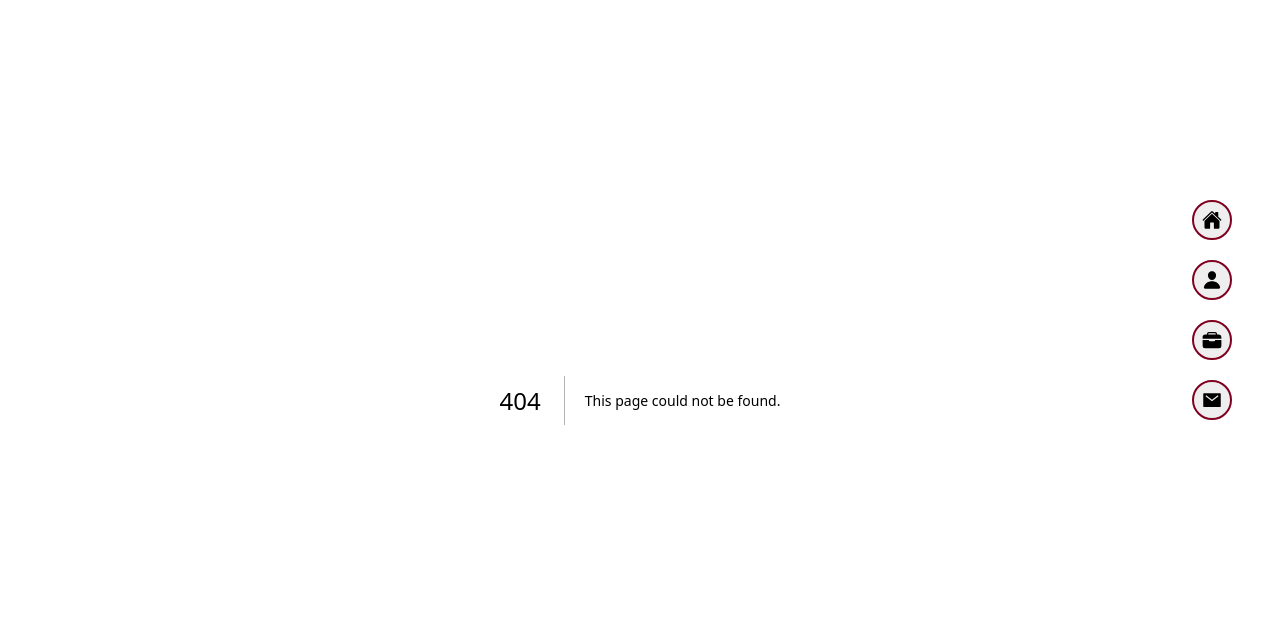
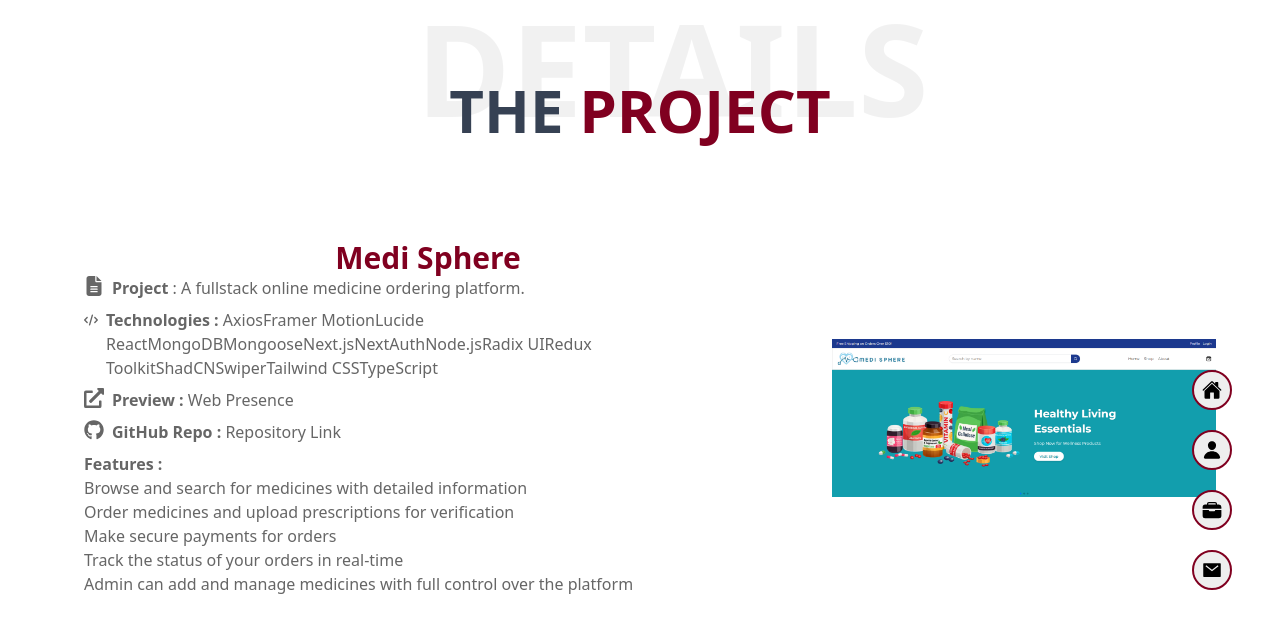
Before and after one commit to Faey2023/portfolio-of-fahima-akhter, a Next.js app: page /projects/1 in a window 1280 px wide. Before the commit this address had no page. Shown: the top 632 px of the page. Built offline with nearby package versions, Linux system fonts and the light colour scheme.

Commit message:
project page design updated

```diff
--- a/src/app/layout.tsx
+++ b/src/app/layout.tsx
@@ -33,12 +33,13 @@ export default function RootLayout({
         suppressHydrationWarning
         className={`${geistSans.variable} ${geistMono.variable} antialiased`}
       >
-        <div className="relative">
-          <div className="absolute md:top-1/2 md:right-12 md:bottom-0 md:-translate-y-1/2">
-            <NavBar />
-          </div>
-          {children}
-        </div>
+       <div className="relative">
+  <div className="fixed top-1/2 right-12 z-[50] transform -translate-y-1/2 md:top-[60%]">
+    <NavBar />
+  </div>
+  {children}
+</div>
+
       </body>
     </html>
   );
--- /dev/null
+++ b/src/app/projects/[id]/page.tsx
@@ -0,0 +1,121 @@
+import { FaFileLines, FaGithub, FaCode } from 'react-icons/fa6';
+import { FaExternalLinkAlt } from 'react-icons/fa';
+import Image from 'next/image';
+import Heading from '@/components/Shared/designs/Heading';
+import projectData from '@/data/project.json';
+import React from 'react';
+
+export async function generateMetadata({
+  params,
+}: {
+  params: Promise<{ id: string }>;
+}) {
+  const { id } = await params;
+  const project = projectData.find((p) => p.id.toString() === id);
+  return {
+    title: project?.project_title || 'Project Not Found',
+    description: project?.heading || 'Detailed project information',
+  };
+}
+
+const ProjectDetails = async ({
+  params,
+}: {
+  params: Promise<{ id: string }>;
+}) => {
+  const { id } = await params;
+  const project = projectData.find((p) => p.id.toString() === id);
+
+  if (!project) return <div>Project Not Found</div>;
+
+  const {
+    project_title,
+    image,
+    technologies,
+    liveURL,
+    github,
+    features,
+    heading,
+  } = project;
+
+  return (
+    <div className="mx-auto max-w-6xl p-10 md:mb-10 md:p-0">
+      <Heading heading={'The'} small={'Project'} title={'details'} />
+      <div className="flex items-center gap-10 text-[#666666]">
+        <div className="">
+          <div className="m-5">
+            <h3 className="text-center text-xl font-bold text-[#800020] md:text-3xl">
+              {project_title}
+            </h3>
+            <div className="flex flex-col gap-2">
+              <div className="flex gap-2">
+                <FaFileLines className="text-xl" />
+                <p>
+                  <span className="font-bold">Project </span>: {heading}
+                </p>
+              </div>
+              <div className="flex gap-2">
+                <FaCode className="text-2xl font-bold" />
+                <p>
+                  <span className="font-bold">Technologies :</span>{' '}
+                  {technologies}
+                </p>
+              </div>
+              <div className="flex gap-2">
+                <FaExternalLinkAlt className="text-xl" />
+                <p>
+                  <span className="font-bold"> Preview : </span>
+                  <a
+                    href={liveURL}
+                    className="font-medium hover:cursor-pointer hover:text-[#800020] hover:underline"
+                    target="_blank"
+                    rel="noopener noreferrer"
+                  >
+                    Web Presence
+                  </a>
+                </p>
+              </div>
+              <div className="flex gap-2">
+                <FaGithub className="text-xl" />
+                <p>
+                  <span className="font-bold"> GitHub Repo :</span>{' '}
+                  <a
+                    href={github}
+                    className="font-medium hover:cursor-pointer hover:text-[#800020] hover:underline"
+                    target="_blank"
+                    rel="noopener noreferrer"
+                  >
+                    Repository Link
+                  </a>
+                </p>
+              </div>
+              <div className="flex gap-2">
+                <p>
+                  <span className="font-bold"> Features :</span>
+                  <ul>
+                    {features?.map((feature, index) => (
+                      <li key={index}>{feature}</li>
+                    ))}
+                  </ul>
+                </p>
+              </div>
+            </div>
+          </div>
+        </div>
+        <div className="h-full">
+          {image && (
+            <Image
+              width={384}
+              height={500}
+              className="mx-auto w-96 md:max-w-lg"
+              src={image}
+              alt={project_title}
+            />
+          )}
+        </div>
+      </div>
+    </div>
+  );
+};
+
+export default ProjectDetails;
--- a/src/app/projects/page.tsx
+++ b/src/app/projects/page.tsx
@@ -2,45 +2,68 @@ import Heading from '@/components/Shared/designs/Heading';
 import { IProject } from '@/types';
 import Link from 'next/link';
 import Image from 'next/image';
-import projectData from '../../../public/project.json';
-import { FaArrowRight } from 'react-icons/fa';
+import projectData from '@/data/project.json';
+import { FiGithub } from 'react-icons/fi';
 
 const Projects = () => {
   return (
     <div className="mx-auto max-w-6xl">
       <Heading heading={'My'} small={'Projects'} title={'works'} />
-      <div className="mx-auto mb-5 grid max-w-5xl grid-cols-1 gap-5 px-3 md:grid-cols-2 lg:grid-cols-3 lg:px-0">
+      <div className="mx-auto mb-5 grid max-w-6xl grid-cols-1 gap-5 px-3 md:grid-cols-2 lg:grid-cols-3 lg:px-0">
         {projectData.map((project: IProject) => (
           <div key={project.id}>
-            <p className="font-bold text-[#800020]">{project.project_title}</p>
+            <div className="group w-full overflow-hidden rounded-2xl bg-white shadow-lg transition">
+              <div className="relative">
+                {project.image && (
+                  <Image
+                    src={project.image}
+                    alt="Cycle"
+                    width={1000}
+                    height={224}
+                    className="h-56 w-full"
+                  />
+                )}
+                <div className="absolute top-2 right-2 flex gap-2 opacity-0 transition-opacity group-hover:opacity-100">
+                  <Link
+                    href={project.github}
+                    className="rounded-full bg-[#800020] p-2 shadow"
+                  >
+                    <FiGithub className="text-white" />
+                  </Link>
+                </div>
+              </div>
 
-            <div className="relative h-48 cursor-pointer overflow-hidden border-2 border-[#800020] shadow-lg">
-              <Image
-                src={project.imageScroll}
-                alt="Image"
-                height={100}
-                width={320}
-                className="transform transition-all duration-[16000ms] hover:-translate-y-full"
-              />
-            </div>
+              <div className="space-y-3 p-4">
+                <h2 className="text-xl font-semibold">
+                  {project.project_title}
+                </h2>
+                <p className="text-sm text-gray-600">{project.heading}</p>
+                <div className="flex flex-wrap gap-2 text-xs">
+                  {project.coreTechnologies.map((tech, index) => (
+                    <span
+                      key={index}
+                      className="rounded-full bg-gray-100 px-3 py-1 font-medium text-[#800020]"
+                    >
+                      {tech}
+                    </span>
+                  ))}
+                </div>
 
-            <div className="mt-5 flex justify-between">
-              <Link href={`/projects/${project.id}`} target="blank">
-                <button className="group relative box-border h-10 w-32 cursor-pointer rounded-lg border-2 border-[#800020] bg-transparent text-lg text-[#666666]">
-                  <span className="pr-9">Details</span>
-                  <span className="absolute top-0 right-0 flex h-full w-10 items-center justify-center bg-[#800020] px-1 duration-300 group-hover:w-full group-hover:bg-[#800020] group-hover:duration-300">
-                    <FaArrowRight className="text-white" />
-                  </span>
-                </button>
-              </Link>
-              <Link href={project.liveURL} target="blank">
-                <button className="group relative box-border h-10 w-32 cursor-pointer rounded-lg border-2 border-[#800020] bg-transparent text-lg text-[#666666]">
-                  <span className="pr-9">Demo</span>
-                  <span className="absolute top-0 right-0 flex h-full w-10 items-center justify-center bg-[#800020] px-1 duration-300 group-hover:w-full group-hover:bg-[#800020] group-hover:duration-300">
-                    <FaArrowRight className="text-white" />
-                  </span>
-                </button>
-              </Link>
+                <div className="flex gap-4 pt-2">
+                  <Link
+                    className="rounded-xl bg-[#800020] px-4 py-2 text-sm text-white"
+                    href={`/projects/${project.id}`}
+                  >
+                    View Details
+                  </Link>
+                  <Link
+                    className="rounded-xl border border-[#800020] px-4 py-2 text-sm text-[#800020] hover:bg-blue-50"
+                    href={project.liveURL}
+                  >
+                    Web Presence
+                  </Link>
+                </div>
+              </div>
             </div>
           </div>
         ))}
--- a/src/components/Shared/navbar/NavBar.tsx
+++ b/src/components/Shared/navbar/NavBar.tsx
@@ -36,7 +36,7 @@ const NavBar = () => {
               <li className="group relative" key={label}>
                 <Link href={href}>
                   <div className="flex h-10 w-10 items-center rounded-[50px] font-semibold uppercase opacity-0 transition-all duration-300 ease-in-out group-hover:w-32 group-hover:bg-[#800020] group-hover:text-white group-hover:opacity-100">
-                    <p className="ml-3">{label}</p>
+                    <p className="pl-3.5">{label}</p>
                   </div>
 
                   <div
--- a/public/project.json
+++ b/src/data/project.json
@@ -19,6 +19,14 @@
       "Swiper",
       "Tailwind CSS",
       "TypeScript"
+    ],
+    "coreTechnologies": [
+      "Next.js",
+      "Node.js",
+      "MongoDB",
+      "Mongoose",
+      "Redux Toolkit",
+      "NextAuth"
     ],
     "liveURL": "https://medi-sphere-five.vercel.app",
     "github": "https://github.com/Faey2023/medi-sphere",
@@ -55,6 +63,14 @@
       "Tailwind Merge",
       "TypeScript",
       "Vaul",
+      "Vite"
+    ],
+    "coreTechnologies": [
+      "React",
+      "Redux Toolkit",
+      "React Router",
+      "Firebase",
+      "TypeScript",
       "Vite"
     ],
     "liveURL": "https://cycle-sphere.vercel.app",
@@ -101,6 +117,14 @@
       "Use Count Up",
       "Vite"
     ],
+    "coreTechnologies": [
+      "React",
+      "React Router DOM",
+      "Firebase",
+      "React Query (TanStack)",
+      "Tailwind CSS",
+      "Vite"
+    ],
     "liveURL": "https://rentify-70183.web.app/",
     "github": "https://github.com/Anirat04/Rentify-client",
     "features": [
@@ -141,6 +165,14 @@
       "Tailwind CSS",
       "Vite"
     ],
+    "coreTechnologies": [
+      "React",
+      "React Router DOM",
+      "React Query (TanStack)",
+      "Tailwind CSS",
+      "Firebase",
+      "Vite"
+    ],
     "liveURL": "https://learn-sphere.web.app/",
     "github": "https://github.com/Faey2023/learn-sphere-client",
     "features": [
@@ -149,22 +181,5 @@
       "Students log in, explore classes, and enrol in courses of interest."
     ],
     "heading": "A fullstack learning website."
-  },
-  {
-    "id": "5",
-    "project_title": "Food Exchange Bridge",
-    "image": "https://i.ibb.co/NmmKdyc/FEB-Home.png",
-    "imageScroll": "https://i.ibb.co/d2Y9RJK/FEB-Home.png",
-    "technologies": [
-      "React.js, React Router, Node.js, MongoDB, Tailwind CSS, Firebase, Axios"
-    ],
-    "liveURL": "https://food-exchange-bridge.web.app",
-    "github": "https://github.com/Faey2023/food-exchange-bridge-client",
-    "features": [
-      "Donors can view requests for their surplus food donations.",
-      "Receivers can submit requests for specific food items from donors.",
-      "Dynamic platform updates to reflect the current status of available food items."
-    ],
-    "heading": "A fullstack food surplus website."
   }
 ]
--- a/src/types/index.ts
+++ b/src/types/index.ts
@@ -4,6 +4,7 @@ export interface IProject {
   image: string;
   imageScroll: string;
   technologies: string[];
+  coreTechnologies: string[];
   liveURL: string;
   github: string;
   features: string[];
```
